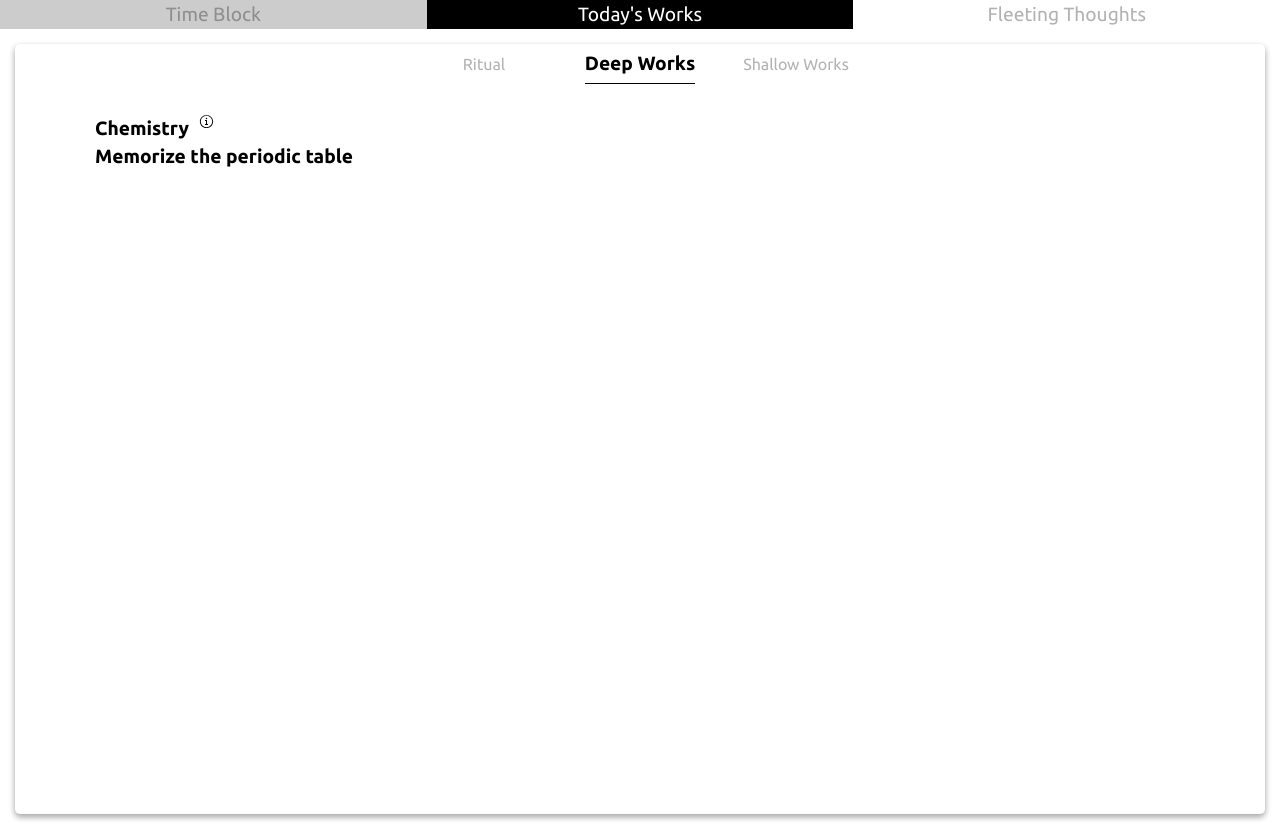
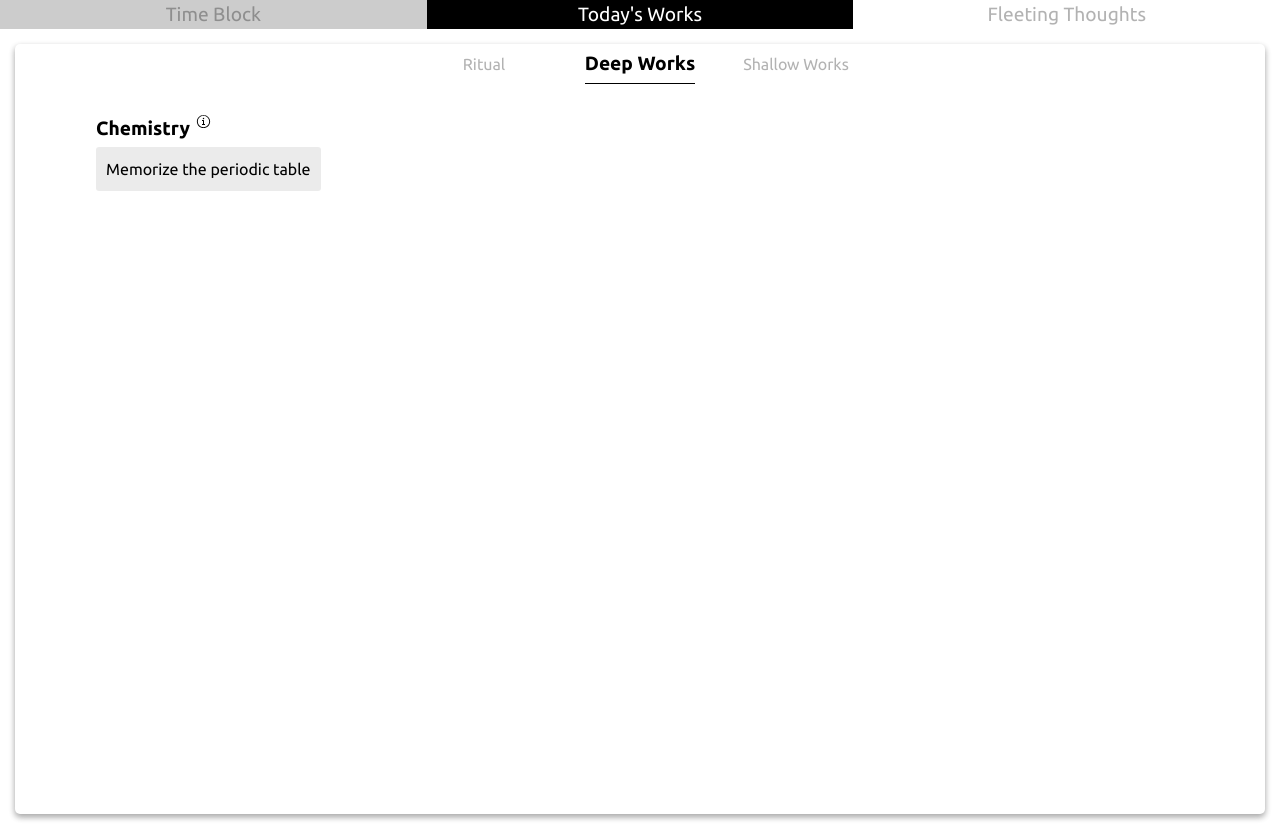
Before and after one commit to kkmm26/deep-work, a React (Vite) app: page / in a window 1280 px wide. Built offline with nearby package versions, Linux system fonts and the light colour scheme.

Commit message:
add MainTask component

```diff
--- a/src/components/Buttons/PlusButton.jsx
+++ b/src/components/Buttons/PlusButton.jsx
@@ -51,7 +51,7 @@ const Button = styled.button`
     width: 60px;
     height: 20px;
     border-radius: 3px;
-    background-color: ${COLORS.plusButton};
+    background-color: ${COLORS.background};
     border: none;
     font-size: 0.7rem;
     display: flex;
@@ -60,7 +60,7 @@ const Button = styled.button`
 
     &:hover {
         cursor: pointer;
-        background-color: ${COLORS.plusButtonHover};
+        background-color: ${COLORS.backgroundHover};
     }
 `;
 
--- a/src/components/TodayWork/DeepWorks/DeepWorks.jsx
+++ b/src/components/TodayWork/DeepWorks/DeepWorks.jsx
@@ -1,16 +1,22 @@
 import styled from "styled-components";
-import Subject from "./Subject";
-import MainTask from "./MainTask";
+import Subject from "./Subject.jsx";
+import MainTask from "./MainTask.jsx";
 
 function DeepWorks() {
     return (
         <Wrapper>
-            <Subject>Chemistry</Subject>
-            <MainTask>Memorize the periodic table</MainTask>
+            <Subject hasDesc={true}>Chemistry</Subject>
+            <MainTask hasDesc={false}>Memorize the periodic table</MainTask>
         </Wrapper>
     );
 }
 
-const Wrapper = styled.section``;
+const Wrapper = styled.section`
+    display: flex;
+    flex-direction: column;
+    gap: 5px;
+`;
+
+
 
 export default DeepWorks;
--- a/src/components/TodayWork/DeepWorks/MainTask.jsx
+++ b/src/components/TodayWork/DeepWorks/MainTask.jsx
@@ -1,17 +1,29 @@
 import styled from "styled-components";
-import TaskHeader from "./TaskHeader";
+import TaskBar from "./TaskBar";
+import { COLORS, TASK_TITLE_STYLES } from "../../../constants";
 
-function MainTask({ children }) {
+
+
+function MainTask() {
     return (
         <Wrapper>
-            <TaskHeader hasDesc={false}>{children}</TaskHeader>
+            <MainTaskTaskBar
+                hasDesc={false}
+                titleStyles={TASK_TITLE_STYLES}
+            >
+                Memorize the periodic table
+            </MainTaskTaskBar>
         </Wrapper>
     );
 }
 
 const Wrapper = styled.div`
-    font-size: 1.2rem;
-    font-weight: 700;
+
+`;
+
+const MainTaskTaskBar = styled(TaskBar)`
+    font-size: 1rem;
+    font-weight: 400;
 `;
 
 export default MainTask;
--- a/src/components/TodayWork/DeepWorks/Subject.jsx
+++ b/src/components/TodayWork/DeepWorks/Subject.jsx
@@ -1,23 +1,17 @@
 import styled from "styled-components";
-import TaskHeader from "./TaskHeader";
+import TaskBar from "./TaskBar";
 
-function Subject({ children }) {
+function Subject() {
     return (
-        <Wrapper>
-            <TaskHeader hasDesc={true}>{children}</TaskHeader>
-        </Wrapper>
+
+            <SubjectTaskBar hasDesc={true}>Chemistry</SubjectTaskBar>
+
     );
 }
 
-const Wrapper = styled.div`
+const SubjectTaskBar = styled(TaskBar)`
     font-size: 1.2rem;
     font-weight: 700;
-
-    /* & > * {
-        font-size: 1.2rem;
-        font-weight: 700;
-    } */
 `;
 
-
 export default Subject;
--- a/src/components/TodayWork/DeepWorks/TaskHeader.jsx
+++ b/src/components/TodayWork/DeepWorks/TaskBar.jsx
@@ -4,15 +4,13 @@ import { COLORS } from "../../../constants.js";
 import DescriptionIcon from "./DescriptionIcon.jsx";
 import PlusButton from "../../Buttons/PlusButton.jsx";
 
-function TaskHeader({children, hasDesc}) {
+function TaskBar({ children, hasDesc, titleStyles, className }) {
     return (
-        <Wrapper>
-            <Title>
-                <ChevronDownIconWrapper>
-                    <ChevronDownIcon />
-                </ChevronDownIconWrapper>
-                {children}
-            </Title>
+        <Wrapper className={className}>
+            <ChevronDownIconWrapper>
+                <ChevronDownIcon />
+            </ChevronDownIconWrapper>
+            <Title titleStyles={titleStyles}>{children}</Title>
             {hasDesc && <DescriptionIcon />}
             <PlusButton variant="Task Header" />
         </Wrapper>
@@ -22,32 +20,35 @@ function TaskHeader({children, hasDesc}) {
 const ChevronDownIconWrapper = styled.div`
     padding: 6px 10px;
     border-radius: 3px;
+    align-self: center;
     visibility: hidden;
 
     &:hover {
         cursor: pointer;
-        background-color: ${COLORS.plusButtonHover};
+        background-color: ${COLORS.backgroundHover};
     }
 `;
+
 const Wrapper = styled.div`
     max-width: 30%;
     width: fit-content;
     display: flex;
-    gap: 10px;
+    gap: 6px;
 
-    &:hover button {
+    &:hover button,
+    &:hover ${ChevronDownIconWrapper} {
         visibility: visible;
     }
 `;
 
 const Title = styled.h3`
+    cursor: pointer;
     display: flex;
     gap: 5px;
     align-items: center;
-
-    &:hover ${ChevronDownIconWrapper} {
-        visibility: visible;
-    }
+    font: inherit;
+    background-color: ${(p) => p.titleStyles && `${COLORS.background}`};
+    padding: ${(p) => p.titleStyles && p.titleStyles.padding + "px"};
+    border-radius: 3px;
 `;
-
-export default TaskHeader;
+export default TaskBar;
--- a/src/constants.js
+++ b/src/constants.js
@@ -6,15 +6,16 @@ export const COLORS = {
     inactiveBlack: "hsl(0, 0%, 0%, 30%)",
     hoverBlack: "hsl(0, 0%, 0%, 20%)",
 
-    plusButton: "hsl(0, 0%, 90%, 80%)",
-    plusButtonHover: "hsl(0, 0%, 85%, 100%)",
-
-
+    background: "hsl(0, 0%, 90%, 80%)",
+    backgroundHover: "hsl(0, 0%, 85%, 100%)",
 
     error: "hsl(343, 100%, 65%)",
 
 };
 
+export const TASK_TITLE_STYLES = {
+    padding: 10,
+};
 
 
 export const WORK_TYPES = ["Ritual", "Deep Works", "Shallow Works"];
```
